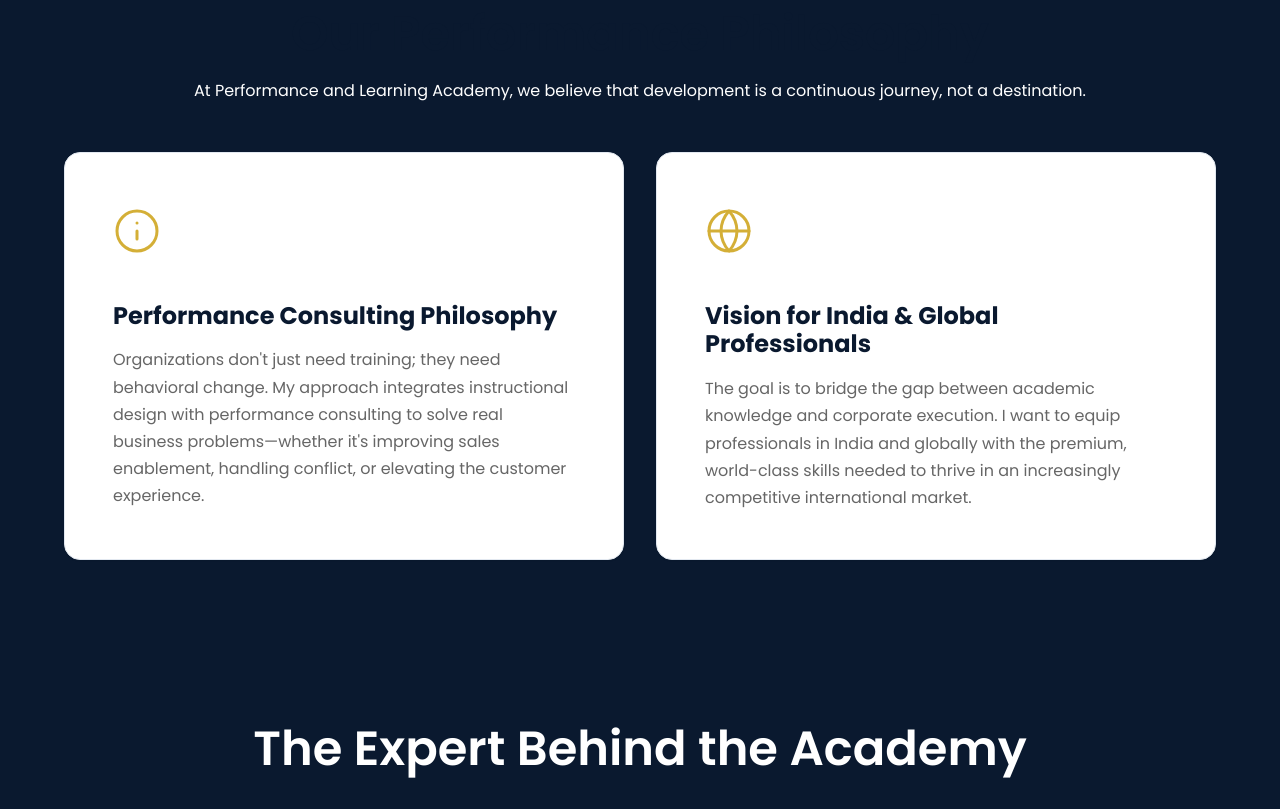
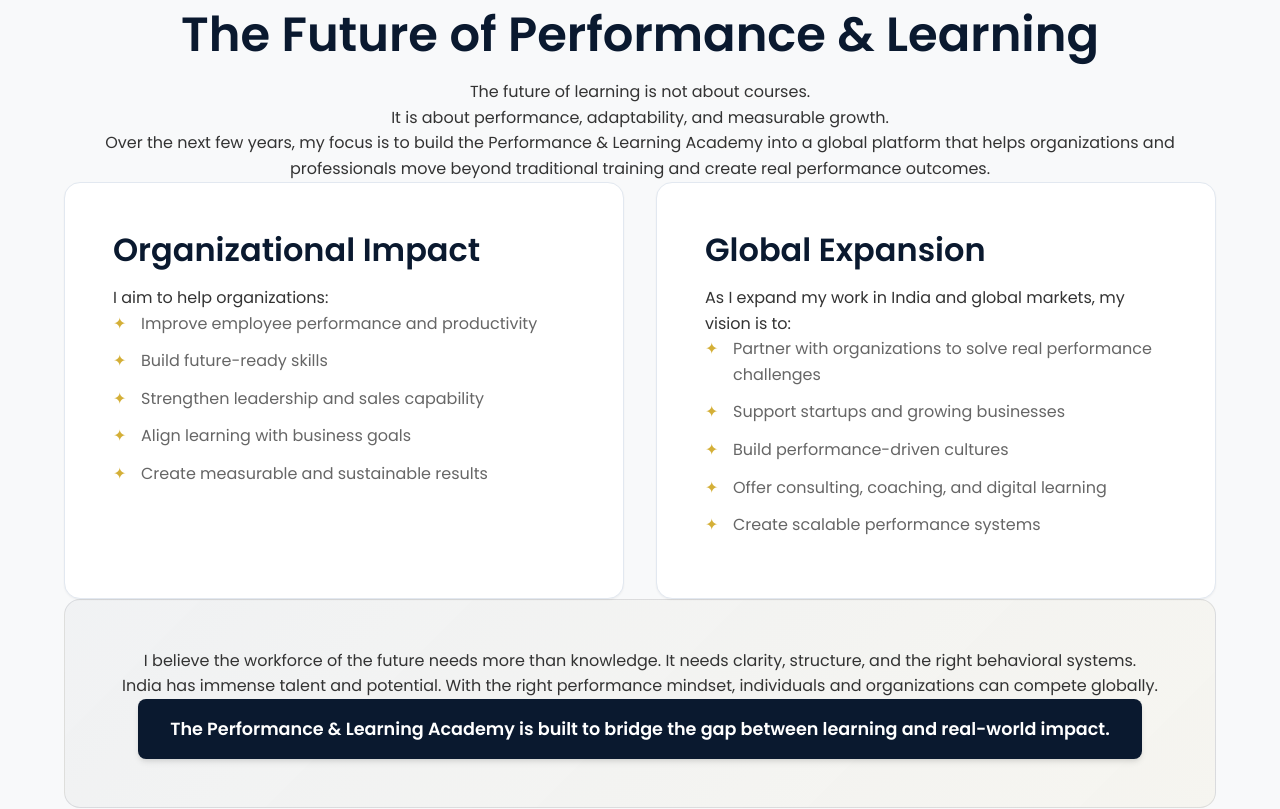
Before and after one commit to saurabhsaini789/saini-academy, a Next.js app: page /saini-academy/about in a window 1280 px wide. Shown: the part 5520-6329 px from the top of the page. Built offline with nearby package versions, Linux system fonts and the light colour scheme.

Commit message:
Add Vision sections to About and Home pages and standardize UI

```diff
--- a/src/app/about/page.css
+++ b/src/app/about/page.css
@@ -262,3 +262,61 @@
         right: auto;
     }
 }
+
+/* Vision Section */
+.vision-section {
+    border-top: 1px solid var(--color-border);
+    border-bottom: 1px solid var(--color-border);
+}
+
+.vision-card {
+    background-color: var(--color-background);
+    padding: 3rem;
+    border-radius: var(--radius-lg);
+    border: 1px solid var(--color-border);
+    box-shadow: var(--shadow-sm);
+    transition: transform var(--transition-normal), box-shadow var(--transition-normal);
+}
+
+.vision-card:hover {
+    transform: translateY(-5px);
+    box-shadow: var(--shadow-lg);
+    border-color: var(--color-accent);
+}
+
+.vision-list {
+    list-style: none;
+    padding-left: 0;
+}
+
+.vision-list li {
+    position: relative;
+    padding-left: 1.75rem;
+    margin-bottom: 0.75rem;
+    color: var(--color-text-muted);
+}
+
+.vision-list li::before {
+    content: '✦';
+    position: absolute;
+    left: 0;
+    color: var(--color-accent);
+}
+
+.vision-conclusion {
+    background: linear-gradient(135deg, rgba(10, 25, 47, 0.03), rgba(212, 175, 55, 0.05));
+    padding: 3rem;
+    border-radius: var(--radius-lg);
+    border: 1px solid rgba(10, 25, 47, 0.1);
+}
+
+.vision-highlight {
+    display: inline-block;
+    background-color: var(--color-primary);
+    color: var(--color-background);
+    padding: 1rem 2rem;
+    border-radius: var(--radius-md);
+    font-weight: 600;
+    font-size: 1.1rem;
+    box-shadow: var(--shadow-md);
+}
--- a/src/app/about/page.tsx
+++ b/src/app/about/page.tsx
@@ -158,6 +158,59 @@ export default function About() {
                 </div>
             </section>
 
+            {/* Vision Section */}
+            <section className="section vision-section bg-surface">
+                <div className="container">
+                    <div className="text-center max-w-lg mx-auto mb-4">
+                        <h2 className="heading-md text-primary mb-2">The Future of Performance & Learning</h2>
+                        <p className="text-lg text-primary font-medium mb-2">
+                            The future of learning is not about courses.<br />
+                            It is about performance, adaptability, and measurable growth.
+                        </p>
+                        <p className="text-muted">
+                            Over the next few years, my focus is to build the Performance & Learning Academy into a global platform that helps organizations and professionals move beyond traditional training and create real performance outcomes.
+                        </p>
+                    </div>
+
+                    <div className="vision-grid grid grid-2 mb-4">
+                        <div className="vision-card">
+                            <h3 className="heading-sm mb-2 text-primary">Organizational Impact</h3>
+                            <p className="mb-2 text-muted">I aim to help organizations:</p>
+                            <ul className="vision-list">
+                                <li>Improve employee performance and productivity</li>
+                                <li>Build future-ready skills</li>
+                                <li>Strengthen leadership and sales capability</li>
+                                <li>Align learning with business goals</li>
+                                <li>Create measurable and sustainable results</li>
+                            </ul>
+                        </div>
+                        <div className="vision-card">
+                            <h3 className="heading-sm mb-2 text-primary">Global Expansion</h3>
+                            <p className="mb-2 text-muted">As I expand my work in India and global markets, my vision is to:</p>
+                            <ul className="vision-list">
+                                <li>Partner with organizations to solve real performance challenges</li>
+                                <li>Support startups and growing businesses</li>
+                                <li>Build performance-driven cultures</li>
+                                <li>Offer consulting, coaching, and digital learning</li>
+                                <li>Create scalable performance systems</li>
+                            </ul>
+                        </div>
+                    </div>
+
+                    <div className="vision-conclusion max-w-lg mx-auto text-center mt-4">
+                        <p className="mb-2 text-primary font-medium text-lg">
+                            I believe the workforce of the future needs more than knowledge. It needs clarity, structure, and the right behavioral systems.
+                        </p>
+                        <p className="mb-2 text-muted">
+                            India has immense talent and potential. With the right performance mindset, individuals and organizations can compete globally.
+                        </p>
+                        <div className="vision-highlight mt-3">
+                            The Performance & Learning Academy is built to bridge the gap between learning and real-world impact.
+                        </div>
+                    </div>
+                </div>
+            </section>
+
             {/* Philosophy Section */}
             <section className="section bg-dark text-white">
                 <div className="container">
```
Also changed, not shown: src/app/page.css (+47 -0 lines), src/app/page.tsx (+24 -0 lines).
